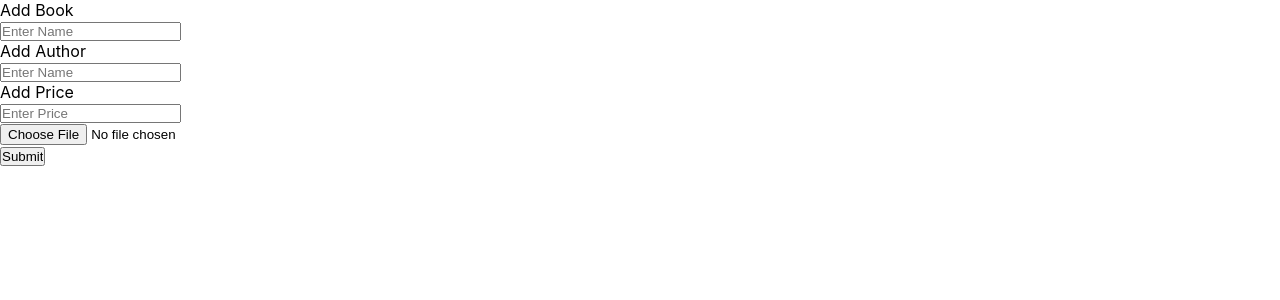
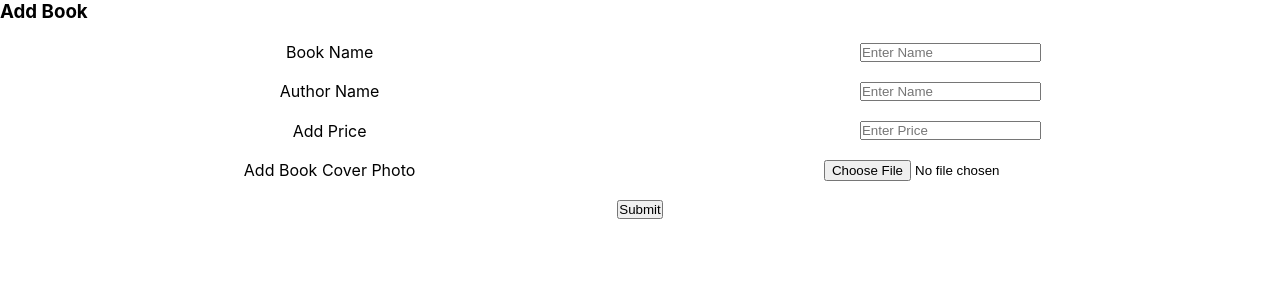
Before and after one commit to umarfchy/bookworms-eden-client, a React (Create React App) app: page / in a window 1280 px wide. Shown: the top 300 px of the page. Built offline with nearby package versions, Linux system fonts and the light colour scheme.

Commit message:
for styling

```diff
--- a/src/components/AddBook/AddBook.css
+++ b/src/components/AddBook/AddBook.css
@@ -0,0 +1,14 @@
+.formShowcase > label {
+    display: grid;
+    grid-template-columns: repeat(2, 1fr);
+    place-items: center;
+    margin: 1.2rem;
+    /* padding: 1.2rem; */
+}
+
+
+.addProductSubmitBtn{
+    display: block;
+    margin: 0 auto;
+
+}
--- a/src/components/AddBook/AddBook.js
+++ b/src/components/AddBook/AddBook.js
@@ -44,23 +44,29 @@ const AddBook = () => {
         .catch(err => console.log(err))
     }
     return (
-        <form onSubmit={handleSubmit(onSubmit)}>
-            <label htmlFor="bookName">Add Book</label>
-            <br/>
-            <input name='bookName' type='text' placeholder='Enter Name' {...register("bookName")} />
-            <br/>
-            <label htmlFor="authorName">Add Author</label>
-            <br/>
-            <input name='authorName' type='text' placeholder='Enter Name' {...register("authorName")} />
-            <br/>
-            <label htmlFor="price">Add Price</label>
-            <br/>
-            <input name='price' type="number" placeholder='Enter Price' {...register("price")} />
-            <br/>
-            <input name='uploadedImage' type='file' onChange={handleImageUpload} />
-            <br/>
-            <input type="submit" />
+        //adds book to db on submit
+        <div >
+        <h3>Add Book</h3>
+        <form className='formShowcase' onSubmit={handleSubmit(onSubmit)}>
+            <label htmlFor="bookName">Book Name
+            {/* <br/> */}
+            <input name='bookName' type='text' placeholder='Enter Name' {...register("bookName")} /></label>
+            {/* <br/> */}
+            <label htmlFor="authorName">Author Name
+            {/* <br/> */}
+            <input name='authorName' type='text' placeholder='Enter Name' {...register("authorName")} /></label>
+            {/* <br/> */}
+            <label htmlFor="price">Add Price
+            {/* <br/> */}
+            <input name='price' type="number" placeholder='Enter Price' {...register("price")} /></label>
+            {/* <br/> */}
+            <label htmlFor="uploadImage">Add Book Cover Photo
+            {/* <br/> */}
+            <input name='uploadedImage' type='file' onChange={handleImageUpload} /></label>
+            {/* <br/> */}
+            <input className='addProductSubmitBtn' type="submit" />
         </form>
+        </div>
     );
 };
 
```
